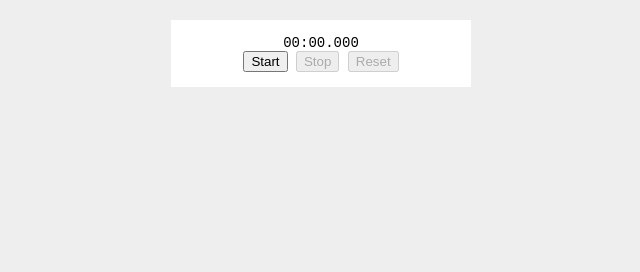
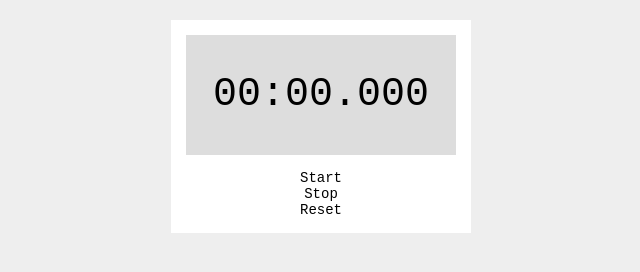
Before and after one commit to kenta-matsuzaki/js_lesson4_stopwatch, a plain HTML site: page index.html in a window 1280 px wide. Shown: the whole page, without its empty margins (319-959 px from the left). Drawn offline with Linux system fonts and the light colour scheme.

Commit message:
Summary(required)

```diff
--- a/css/styles.css
+++ b/css/styles.css
@@ -11,3 +11,11 @@ body {
   padding: 15px;
   text-align: center;
 }
+
+#timer {
+  background: #ddd;
+  height: 120px;
+  line-height: 120px;
+  font-size: 40px;
+  margin-bottom: 15px;
+}
--- a/index.html
+++ b/index.html
@@ -8,9 +8,9 @@
 <body>
   <div class="container">
     <div id="timer">00:00.000</div>
-    <button id="start">Start</button>
-    <button id="stop">Stop</button>
-    <button id="reset">Reset</button>
+    <div class="btn" id="start">Start</div>
+    <div class="btn" id="stop">Stop</div>
+    <div class="btn" id="reset">Reset</div>
   </div>
   <script src="js/main.js"></script>
 
```
